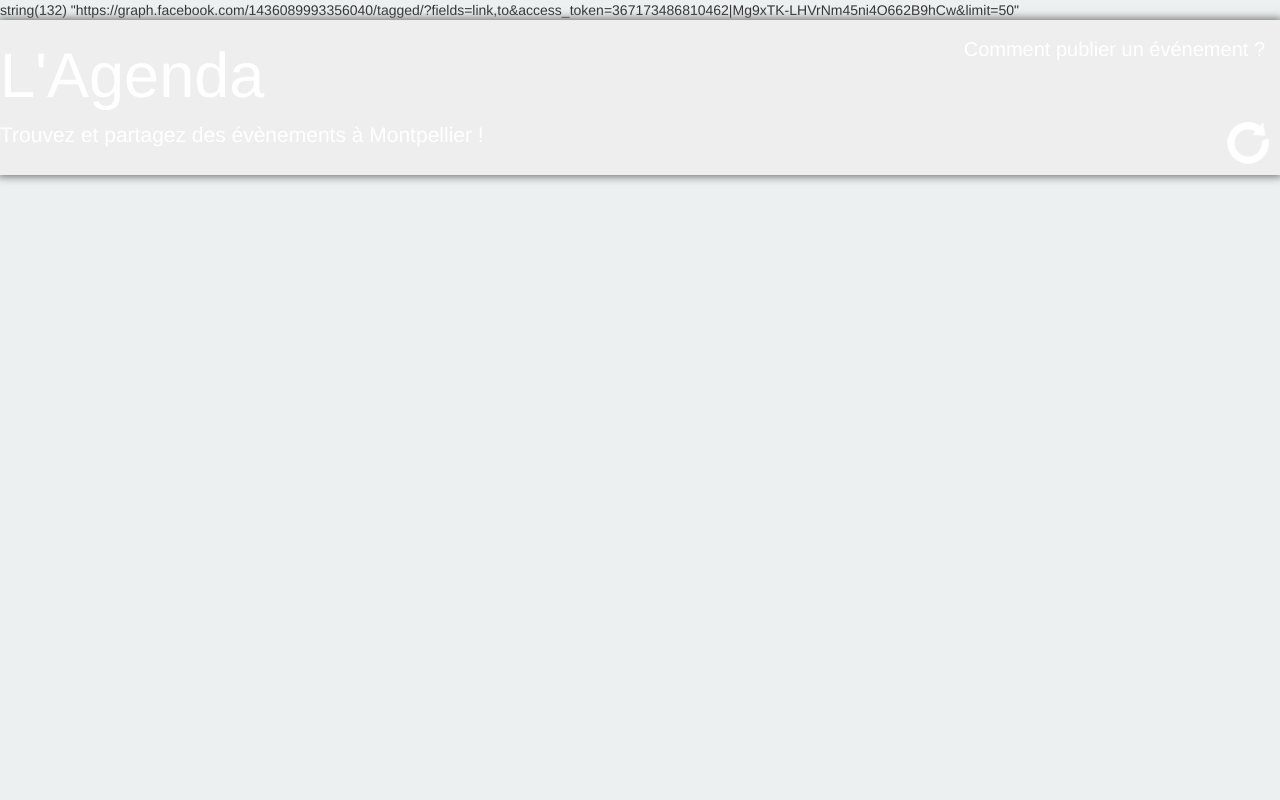
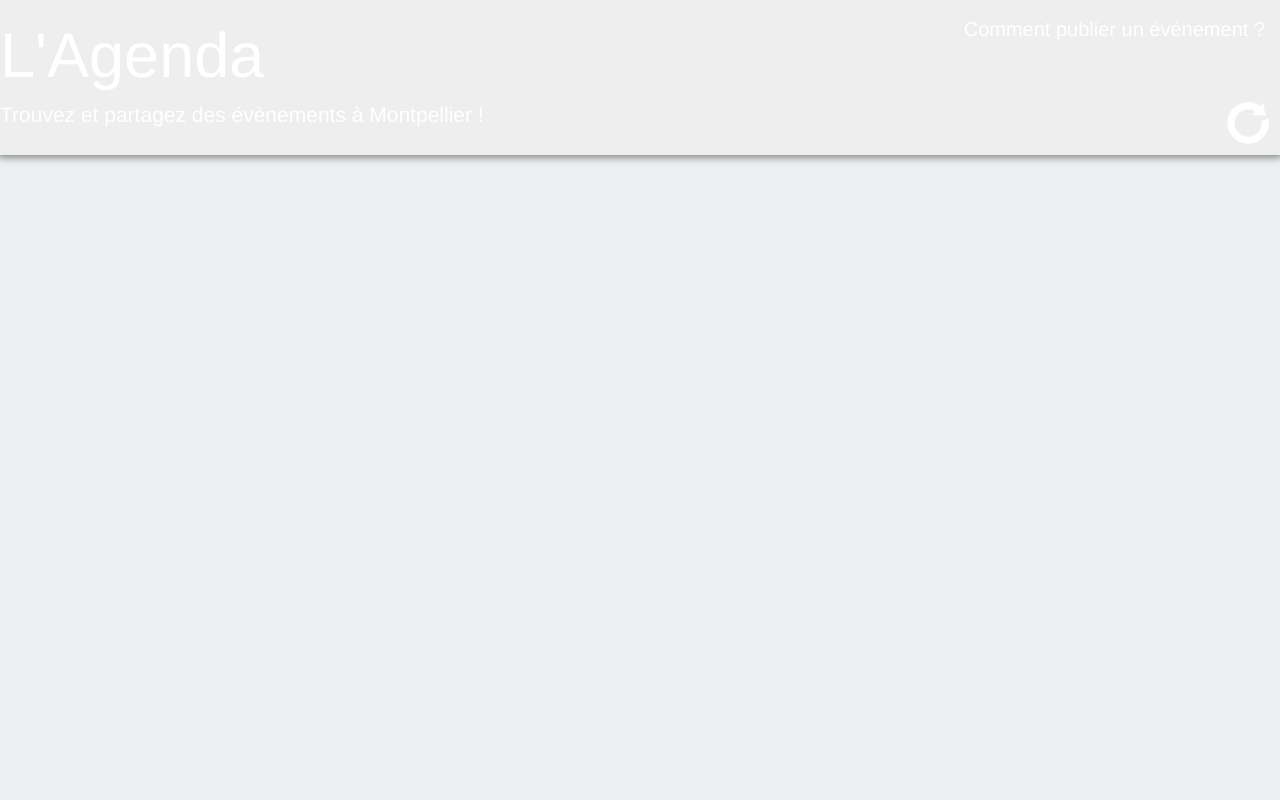
Before and after one commit to corentinclo/AgendaMTP, a PHP site: page / in a window 1280 px wide. Run offline with PHP 8.4, Linux system fonts and the light colour scheme; data that the repository does not hold is empty; some libraries are stand-ins or nearby versions.

Commit message:
Update facebookLoading.php

```diff
--- a/facebookLoading.php
+++ b/facebookLoading.php
@@ -10,7 +10,6 @@ $page_access_token = "CAAFN8T1AlV4BAJyocN14itEZCpja1L1FcNhqbeYWlkdxbqwQaB16BYxkY
 // Get the posts on the page (= tagged)
 $fields="link,to";
 $json_link = "https://graph.facebook.com/{$fb_page_id}/tagged/?fields={$fields}&access_token={$access_token}&limit=50";
-var_dump($json_link);
 $json = file_get_contents($json_link);
 $obj = json_decode($json, true, 512, JSON_BIGINT_AS_STRING);
 
```
